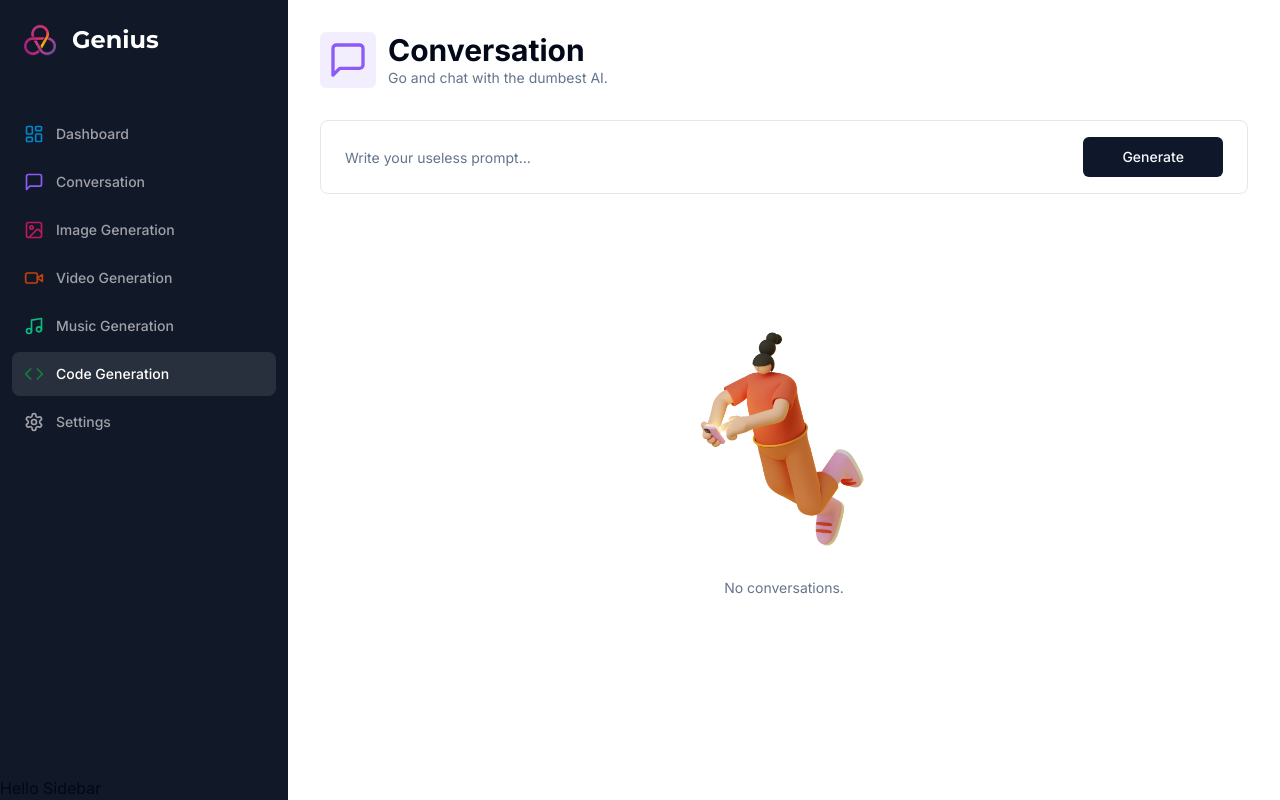
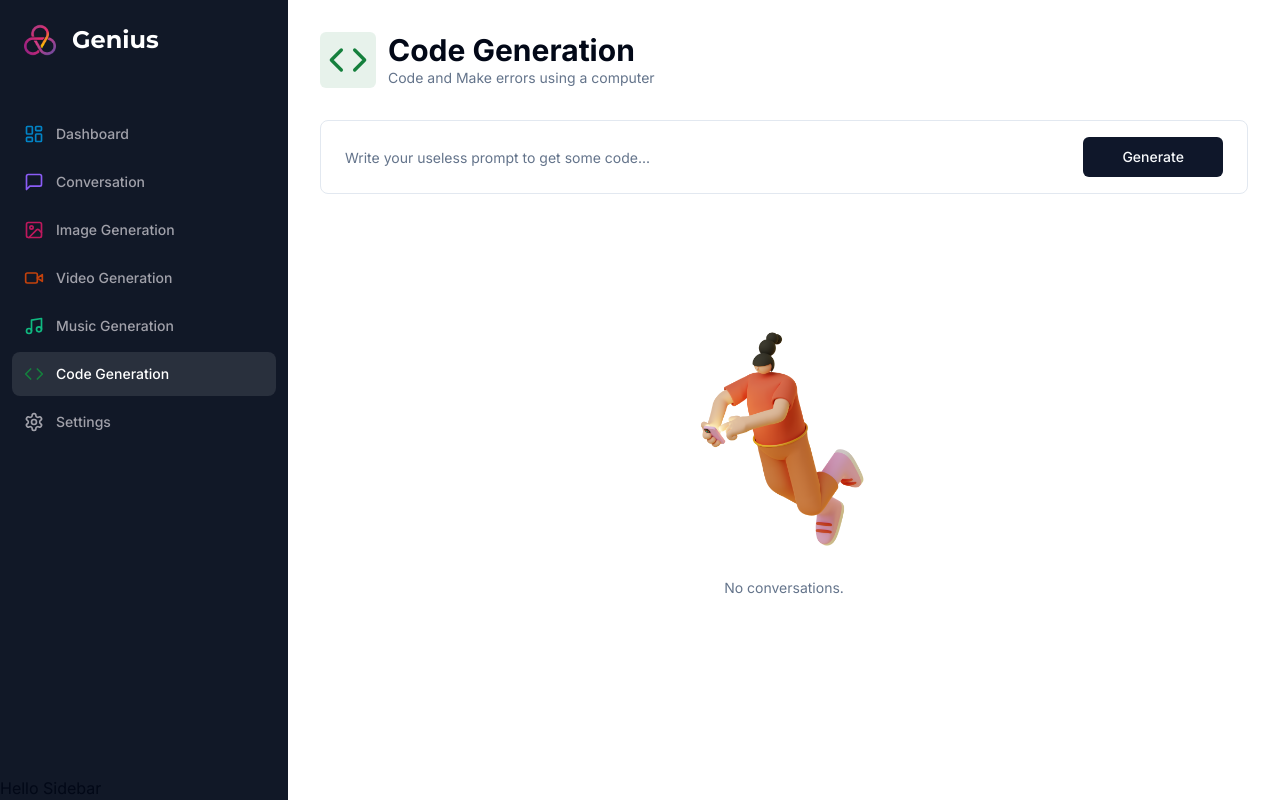
Before and after one commit to lokeshgaddam20/Majistic, a Next.js app: page /code in a window 1280 px wide. Built offline with nearby package versions, Linux system fonts and the light colour scheme.

Commit message:
Code Gen section completed

```diff
--- a/app/(dashboard)/(routes)/code/page.tsx
+++ b/app/(dashboard)/(routes)/code/page.tsx
@@ -2,7 +2,7 @@
 
 import * as z from "zod";
 import { Heading } from "@/components/heading";
-import { MessageSquare } from "lucide-react";
+import { Code } from "lucide-react";
 import { zodResolver } from "@hookform/resolvers/zod";
 import axios from "axios";
 import { ChatCompletionRequestMessage } from "openai";
@@ -15,13 +15,14 @@
 import { useForm } from "react-hook-form";
 import { useState } from "react";
 import { toast } from "react-hot-toast";
+import ReactMarkdown from "react-markdown";
 import { cn } from "@/lib/utils";
 import { Empty } from "@/components/ui/empty";
 import { Loader } from "@/components/loader";
 import { UserAvatar } from "@/components/user-avatar";
 import { BotAvatar } from "@/components/bot-avatar";
 
-const ConversationPage = () => {
+const CodePage = () => {
   const router = useRouter();
   const [messages, setMessages] = useState<ChatCompletionRequestMessage[]>([]);
 
@@ -42,7 +43,7 @@
       };
       const newMessages = [...messages, userMessage];
 
-      const response = await axios.post("/api/conversation", {
+      const response = await axios.post("/api/code", {
         messages: newMessages,
       });
       setMessages((current) => [...current, userMessage, response.data]);
@@ -63,11 +64,11 @@
   return (
     <div>
       <Heading
-        title="Conversation"
-        description="Go and chat with the dumbest AI."
-        icon={MessageSquare}
-        iconColor="text-violet-500"
-        bgColor="bg-violet-500/10"
+        title="Code Generation"
+        description="Code and Make errors using a computer"
+        icon={Code}
+        iconColor="text-green-700"
+        bgColor="bg-green-700/10"
       />
 
       <div className="px-4 lg:px-8">
@@ -94,7 +95,7 @@
                       <Input
                         className="border-0 outline-none focus-visible:ring-0 focus-visible:ring-transparent"
                         disabled={isLoading}
-                        placeholder="Write your useless prompt..."
+                        placeholder="Write your useless prompt to get some code..."
                         {...field}
                       />
                     </FormControl>
@@ -133,7 +134,21 @@
                 )}
               >
                 {message.role === "user" ? <UserAvatar /> : <BotAvatar />}
-                <p className="text-sm">{message.content}</p>
+
+                <ReactMarkdown components={{
+                  pre: ({ node, ...props }) => (
+                    <div className="overflow-auto w-full my-2 bg-black/10 p-2 rounded-lg">
+                      <pre {...props} />
+                    </div>
+                  ),
+                  code: ({ node, ...props }) => (
+                    <code className="bg-black/5 rounded-md p-1" {...props} />
+                  )
+                }}
+                className="text-sm overflow-hidden leading-7">
+                  {message.content || ""}
+                </ReactMarkdown>
+
               </div>
             ))}
           </div>
@@ -143,4 +158,4 @@
   );
 };
 
-export default ConversationPage;
+export default CodePage;
--- /dev/null
+++ b/app/api/code/route.ts
@@ -0,0 +1,57 @@
+import { auth } from '@clerk/nextjs';
+import { NextResponse } from 'next/server';
+import { ChatCompletionRequestMessage, Configuration, OpenAIApi } from "openai";
+
+const configuration = new Configuration({
+  apiKey: process.env.OPENAI_API_KEY,
+});
+
+const openai = new OpenAIApi(configuration);
+
+const instructionMessage: ChatCompletionRequestMessage = {
+  role: "system",
+  content: "You are a code generator. You must answer only in markdown code snippets. Use code comments for explanations."
+};
+
+export async function POST(
+    req: Request
+  ) {
+    try {
+      const { userId } = auth();
+      const body = await req.json();
+      const { messages } = body;
+
+      if (!userId) {
+        return new NextResponse("Unauthorized", { status: 401 });
+      }
+
+      if (!configuration.apiKey) {
+        return new NextResponse("OpenAI API Key not configured.", { status: 500 });
+      }
+
+      if (!messages) {
+        return new NextResponse("Messages are required", { status: 400 });
+      }
+
+    //   const freeTrial = await checkApiLimit();
+    //   const isPro = await checkSubscription();
+
+    //   if (!freeTrial && !isPro) {
+    //     return new NextResponse("Free trial has expired. Please upgrade to pro.", { status: 403 });
+    //   }
+
+      const response = await openai.createChatCompletion({
+        model: "gpt-3.5-turbo",
+        messages: [instructionMessage, ...messages]
+      });
+
+    //   if (!isPro) {
+    //     await incrementApiLimit();
+    //   }
+
+      return NextResponse.json(response.data.choices[0].message);
+    } catch (error) {
+      console.log('[CODE_ERROR]', error);
+      return new NextResponse("Internal Error", { status: 500 });
+    }
+  };
--- a/package.json
+++ b/package.json
@@ -25,6 +25,7 @@
     "react-dom": "^18",
     "react-hook-form": "^7.50.1",
     "react-hot-toast": "^2.4.1",
+    "react-markdown": "^9.0.1",
     "tailwind-merge": "^2.2.1",
     "tailwindcss-animate": "^1.0.7",
     "zod": "^3.22.4"
```
Also changed, not shown: 1 other file (tests, documents, lock files or other folders).
